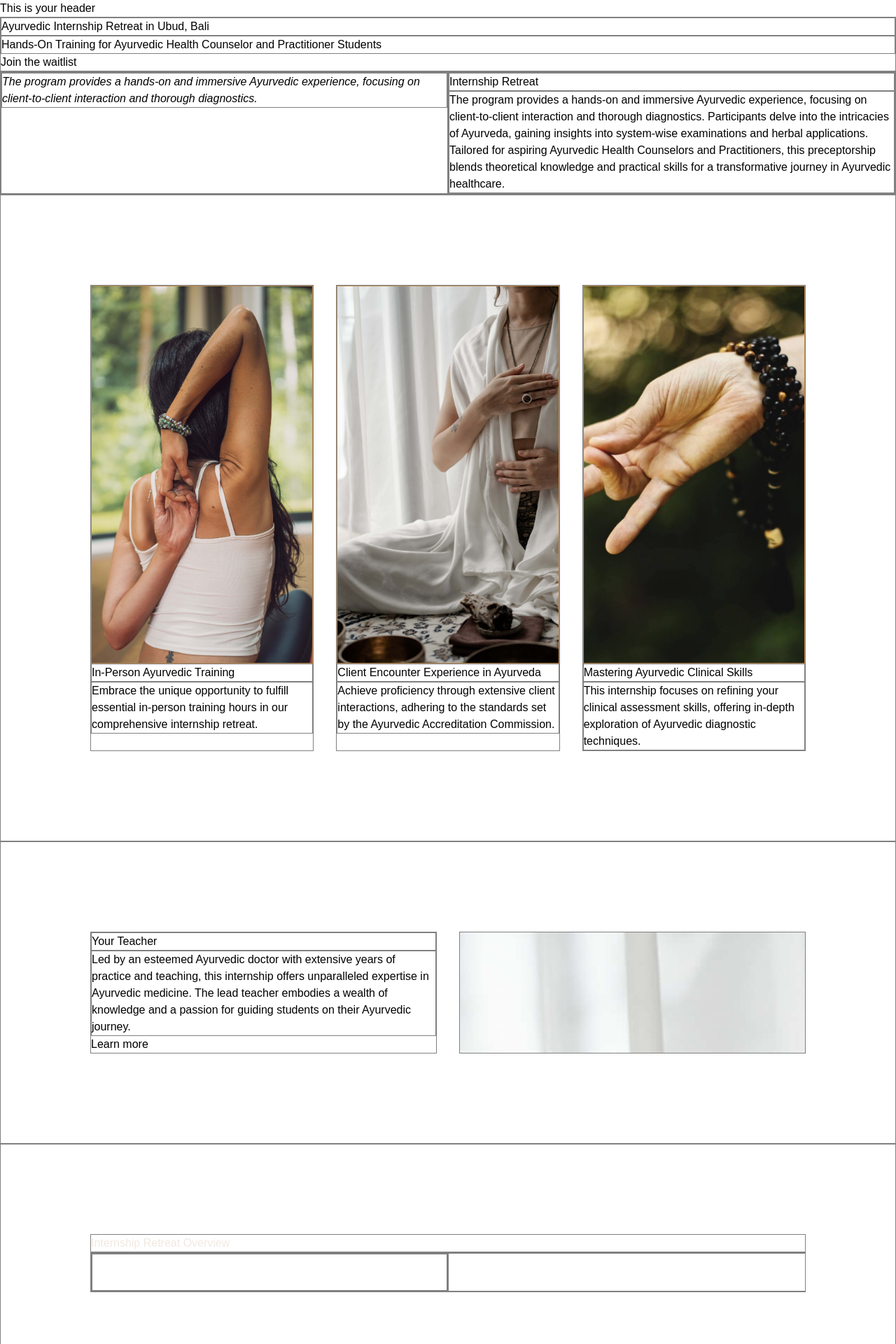
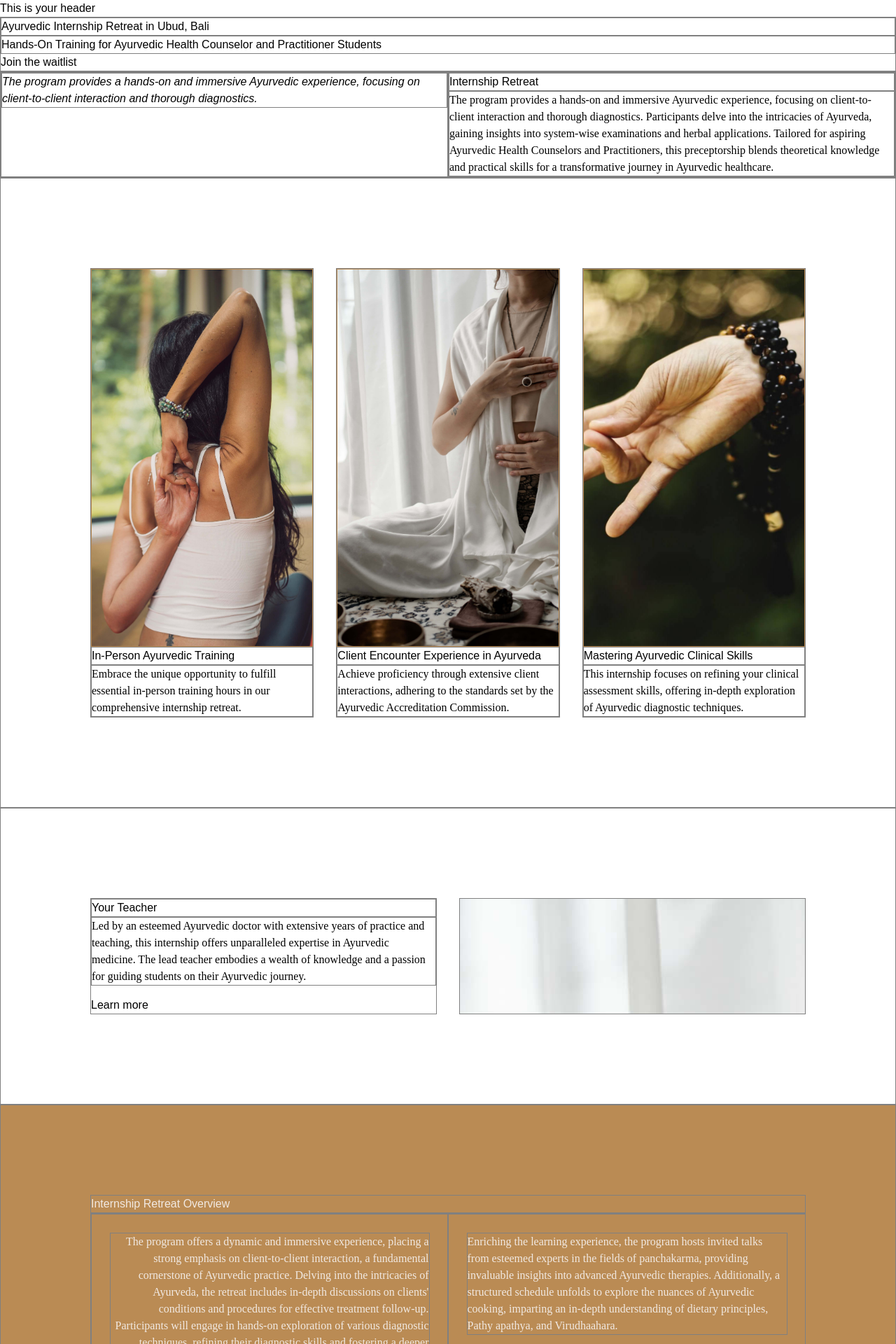
Before and after one commit to brittwoodard/ayurvedic-internship, a Jekyll site: the page built from index.html, in a window 1280 px wide. Shown: the top 1920 px of the page at 70% size. Built offline with Jekyll 4.4.1, drawn with Linux system fonts in a browser that asks for light colours; some web fonts are replaced; some of the changed text lies outside the part shown.

Commit message:
overview

```diff
--- a/assets/css/style.css
+++ b/assets/css/style.css
@@ -326,6 +326,13 @@
 p, h1, h2, h3, h4, h5, h6, div, section {
     border: 1px solid grey;
   }
+p {
+    font-family: 'hind', 'sans-serif';
+    margin-bottom: 1rem;
+  }
+p:last-child {
+    margin-bottom: 0;
+  }
 *, ::before, ::after {
   --tw-border-spacing-x: 0;
   --tw-border-spacing-y: 0;
@@ -487,10 +494,6 @@
 .border-b {
   border-bottom-width: 1px;
 }
-.border-medium {
-  --tw-border-opacity: 1;
-  border-color: rgb(186 139 84 / var(--tw-border-opacity));
-}
 .border-dark {
   --tw-border-opacity: 1;
   border-color: rgb(94 103 79 / var(--tw-border-opacity));
@@ -498,6 +501,10 @@
 .border-light {
   --tw-border-opacity: 1;
   border-color: rgb(241 233 226 / var(--tw-border-opacity));
+}
+.border-medium {
+  --tw-border-opacity: 1;
+  border-color: rgb(186 139 84 / var(--tw-border-opacity));
 }
 .bg-dark {
   --tw-bg-opacity: 1;
@@ -516,6 +523,9 @@
 .text-left {
   text-align: left;
 }
+.text-right {
+  text-align: right;
+}
 .font-feature {
   font-family: freight-sans-pro, sans-serif;
 }
--- a/index.html
+++ b/index.html
@@ -27,9 +27,9 @@
     image_url: /images/ayurvedic-internship-8.jpg
     image_focus:
 retreat-overview:
-  heading:
-  description-left_html:
-  description-right_html:
+  heading: Internship Retreat Overview
+  description-left_html: The program offers a dynamic and immersive experience, placing a strong emphasis on client-to-client interaction, a fundamental cornerstone of Ayurvedic practice. Delving into the intricacies of Ayurveda, the retreat includes  in-depth discussions on clients' conditions and procedures for effective treatment follow-up. Participants will engage in hands-on exploration of various diagnostic techniques, refining their diagnostic skills and fostering a deeper understanding of individualized patient care.</p><p>An integral aspect of the program is the systematic examination and knowledge enhancement pertaining to Ayurvedic principles. Participants will gain profound insights into system-wise examinations, further fortifying their foundation in Ayurvedic practices.</p><p>Beyond diagnostics, the program offers a holistic approach by imparting extensive knowledge about the utilization of various herbs in correcting Doshas and Agni, essential for the treatment correction process. Furthermore, engaging sessions on Dinacharya and Yoga are strategically designed to focus on therapeutic and rejuvenative practices, enriching participants with practical tools for holistic health.
+  description-right_html: Enriching the learning experience, the program hosts invited talks from esteemed experts in the fields of panchakarma, providing invaluable insights into advanced Ayurvedic therapies. Additionally, a structured schedule unfolds to explore the nuances of Ayurvedic cooking, imparting an in-depth understanding of dietary principles, Pathy apathya, and Virudhaahara.</p><p>As part of the program's immersive approach, participants embark on enlightening visits to botanical and herbal gardens. These excursions not only offer a firsthand experience with diverse herbs but also provide opportunities for organoleptic examinations, elevating the learning experience beyond theory.</p><p>Tailored for aspiring Ayurvedic Health Counselors and Ayurvedic Practitioners, this preceptorship promises a transformative journey, blending theoretical knowledge with hands-on experiences to empower participants in their path toward becoming proficient Ayurvedic healthcare practitioners.
 features-banner:
  - background-image:
    feature:
@@ -126,13 +126,14 @@
 </section>
 
 <!-- Retreat Overview -->
-<section class="p-10p text-light">
-  <h2>Internship Retreat Overview</h2>
+<section class="p-10p bg-medium text-light">
+  <h2>{{page.retreat-overview.heading}}</h2>
   <div class="grid grid-cols-2 divide-x">
-    <div>
-      <p class="p-5p"></p>
+    <div class="p-5p text-right">
+      <p>{{page.retreat-overview.description-left_html}}</p>
     </div>
     <div class="p-5p">
+      <p>{{page.retreat-overview.description-right_html}}</p>
     </div>
 </section>
 
```
Also changed, not shown: style.css (+10 -0 lines), 3 other files.
